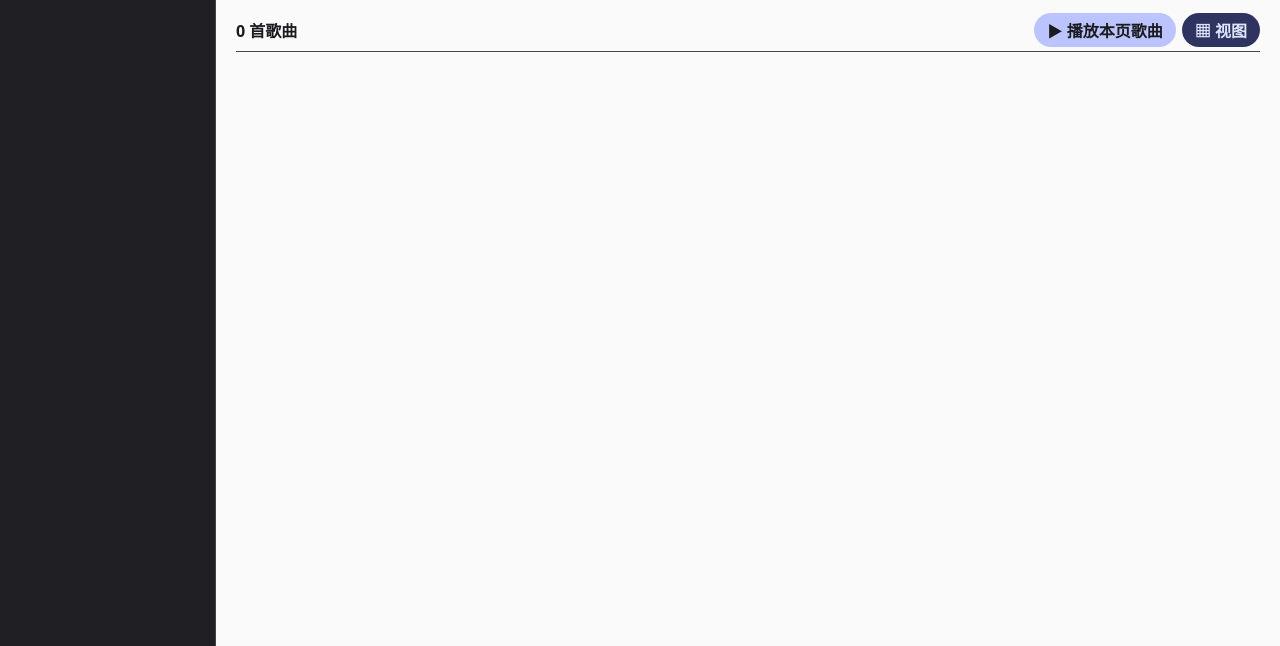
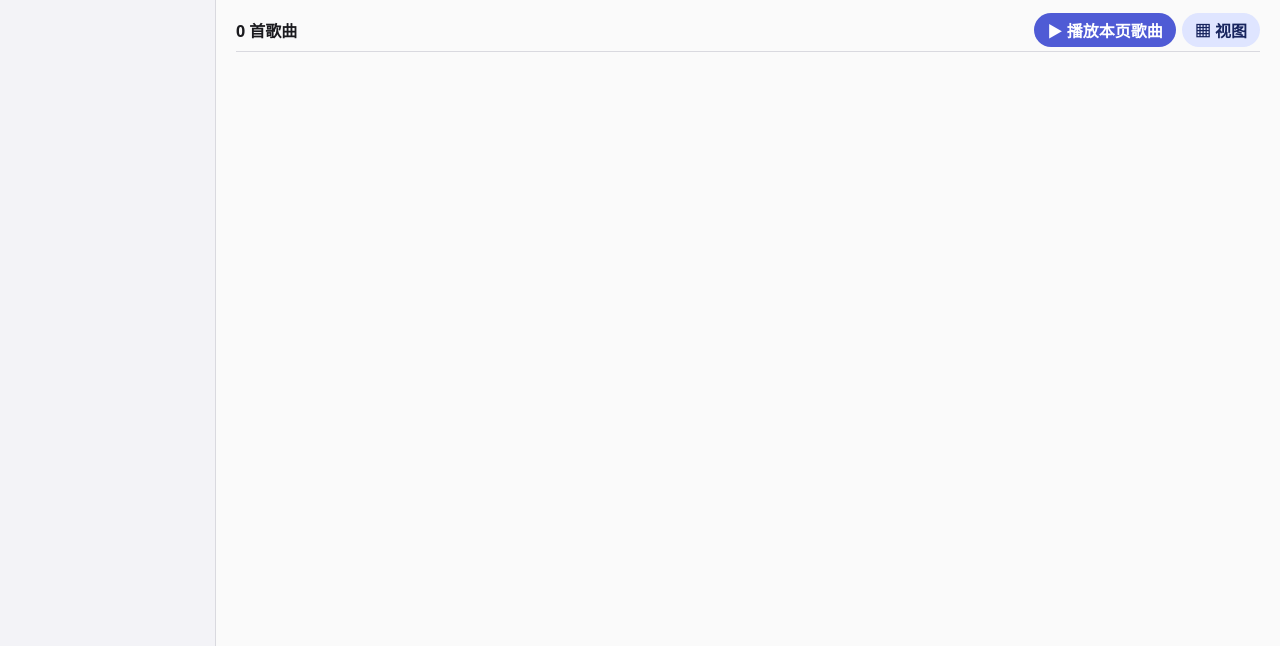
Before and after one commit to charce526/songloft-library-plus, a website: page static/index.html in a window 1280 px wide. Shown: the part 154-800 px from the top of the page. Drawn offline with Linux system fonts and the dark colour scheme; files that its build step writes are made by us from their sources; files whose address does not match are found by name.

Commit message:
Release v0.2.12 - 修改了深色模式判断逻辑

```diff
--- a/package.json
+++ b/package.json
@@ -1,6 +1,6 @@
 {
   "name": "songloft-library-plus",
-  "version": "0.2.11",
+  "version": "0.2.12",
   "private": true,
   "description": "Songloft 歌曲库 Plus 插件",
   "scripts": {
--- a/plugin.json
+++ b/plugin.json
@@ -1,6 +1,6 @@
 {
   "name": "歌曲库 Plus",
-  "version": "0.2.11",
+  "version": "0.2.12",
   "description": "增强 Songloft 曲库的多维浏览、批量选择、歌单与电台管理、标签编辑能力。",
   "author": "charce526",
   "homepage": "https://github.com/charce526/songloft-library-plus",
@@ -17,7 +17,7 @@
   ],
   "icon": "icon.svg",
   "updateUrl": "https://raw.githubusercontent.com/charce526/songloft-library-plus/main/plugin.json",
-  "download_url": "https://raw.githubusercontent.com/charce526/songloft-library-plus/main/release/library-plus-v0.2.11.jsplugin.zip",
+  "download_url": "https://raw.githubusercontent.com/charce526/songloft-library-plus/main/release/library-plus-v0.2.12.jsplugin.zip",
   "entryHash": "",
   "zipHash": ""
 }
--- a/static/styles.css
+++ b/static/styles.css
@@ -36,34 +36,6 @@
   --md-inverse-surface: #e3e2e6;
   --md-inverse-on-surface: #1b1b1f;
   --topbar-bg: rgba(20, 20, 23, .94);
-}
-
-/* Fallback: if app.js theme sync hasn't run yet but the OS itself is dark. */
-@media (prefers-color-scheme: dark) {
-  #app {
-    --md-surface: #1b1b1f;
-    --md-on-surface: #e3e2e6;
-    --md-surface-container-lowest: #101013;
-    --md-surface-container-low: #1f1f24;
-    --md-surface-container: #25252b;
-    --md-surface-container-high: #2f2f36;
-    --md-surface-container-highest: #3a3a42;
-    --md-on-surface-variant: #c5c5ce;
-    --md-outline: #8a8d93;
-    --md-outline-variant: #44454d;
-    --md-primary: #bcc4ff;
-    --md-on-primary: #1b1b1f;
-    --md-primary-container: #2a2f63;
-    --md-on-primary-container: #dce3ff;
-    --md-secondary-container: #2e335f;
-    --md-on-secondary-container: #dfe5ff;
-    --md-error: #ffb4ab;
-    --md-on-error: #690005;
-    --md-error-container: #93000a;
-    --md-inverse-surface: #e3e2e6;
-    --md-inverse-on-surface: #1b1b1f;
-    --topbar-bg: rgba(20, 20, 23, .94);
-  }
 }
 
 * { box-sizing: border-box; }
```
Also changed, not shown: CHANGELOG.md, README.md, 2 other files.
